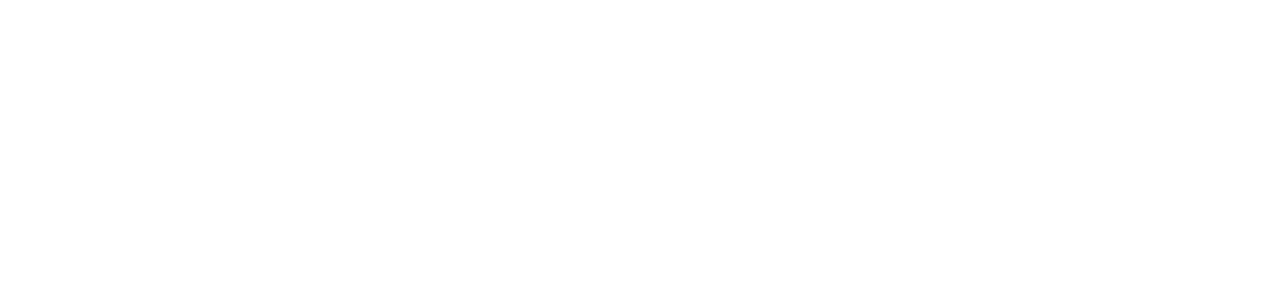
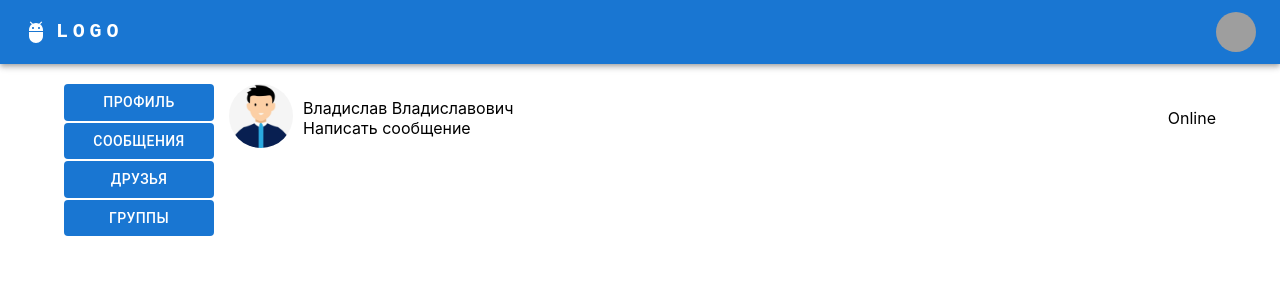
Before and after one commit to samthezpub/prepodov.net-frontend, a React (Create React App) app: page /friends in a window 1280 px wide. Before the commit this address had no page. Shown: the top 300 px of the page. Built offline with nearby package versions, Linux system fonts and the light colour scheme; grey boxes are pictures that could not be loaded.

Commit message:
Верстка друзей

```diff
--- a/src/App.js
+++ b/src/App.js
@@ -3,6 +3,7 @@
 import { BrowserRouter, Route, Routes } from 'react-router-dom';
 import {Main} from './Components/Main'
 import {Profile} from './Components/Profile'
+import { Friends } from './Components/Friends';
 
 
 function App() {
@@ -11,6 +12,7 @@
       <Routes>
         <Route exact path='/' Component={Main}></Route>
         <Route path='/profile' Component={Profile}></Route>
+        <Route path='/friends' Component={Friends}></Route>
       </Routes>
     </BrowserRouter>
   );
--- /dev/null
+++ b/src/CSS/Friends.css
@@ -0,0 +1,3 @@
+.card p{
+    margin: 0;
+}
--- /dev/null
+++ b/src/Components/Friends.js
@@ -0,0 +1,34 @@
+import { Container } from "@mui/material";
+import { Nav } from "../Utils/Nav";
+import { SideBar } from "../Utils/SideBar";
+import standartavatar from '../Images/standartavatar.jpg'
+import '../CSS/Friends.css';
+
+
+export function Friends(params) {
+    return (
+        <div>
+            <Nav></Nav>
+
+            <Container style={{display:"flex",marginTop:"20px"}}>
+                <SideBar></SideBar>
+                <div className="cards" style={{width:"100%", height:"100%"}}>
+                    <div className="card" style={{display:"flex", justifyContent:"space-between", alignItems:"center"}}>
+                        <div className="left" style={{display:"flex", alignItems:"center"}}>
+                            <div className="image">
+                                <img width={"64px"} height={"64px"} src={standartavatar} style={{borderRadius:"200px", marginRight:"10px"}}></img>
+                            </div>
+                            <div>
+                                <p>Владислав Владиславович</p>
+                                <p>Написать сообщение</p>
+                            </div>
+                        </div>
+                        <div className="right" style={{}}>
+                            <p className="status">Online</p>
+                        </div>
+                    </div>
+                </div>
+            </Container>
+        </div>
+    )
+}
--- a/src/Components/Profile.js
+++ b/src/Components/Profile.js
@@ -134,9 +134,16 @@
                                         </div>
                                     </div>
 
-                                    <div className='actions' style={{ marginBottom: "8px" }}>
-                                        <img className='like item' src={like}></img>
-                                        <img className='repost item' src={repost}></img>
+                                    <div className='actions' style={{ display:"flex" ,marginBottom: "8px" }}>
+                                        <div className='like_container item' style={{display:"flex", alignItems:"center"}}>
+                                            <img className='like' src={like} style={{marginRight:"4px"}}></img>
+                                            <span className='like_counter'>{post.likes}</span>
+                                        </div>
+                                        <div className='repost_container item' style={{display:"flex", alignItems:"center"}}>
+                                            <img className='repost' src={repost}></img>
+                                            <span className='repost_counter'>{post.reposts}</span>
+                                        </div>
+
                                     </div>
 
                                     <div className='comments' style={{ display: "flex", marginBottom: "8px" }}>
```
